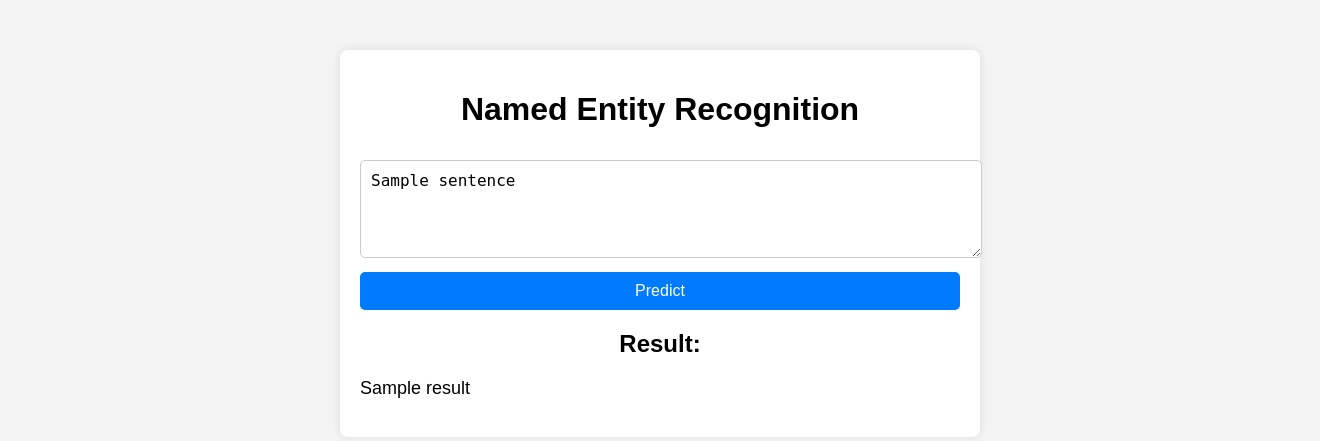
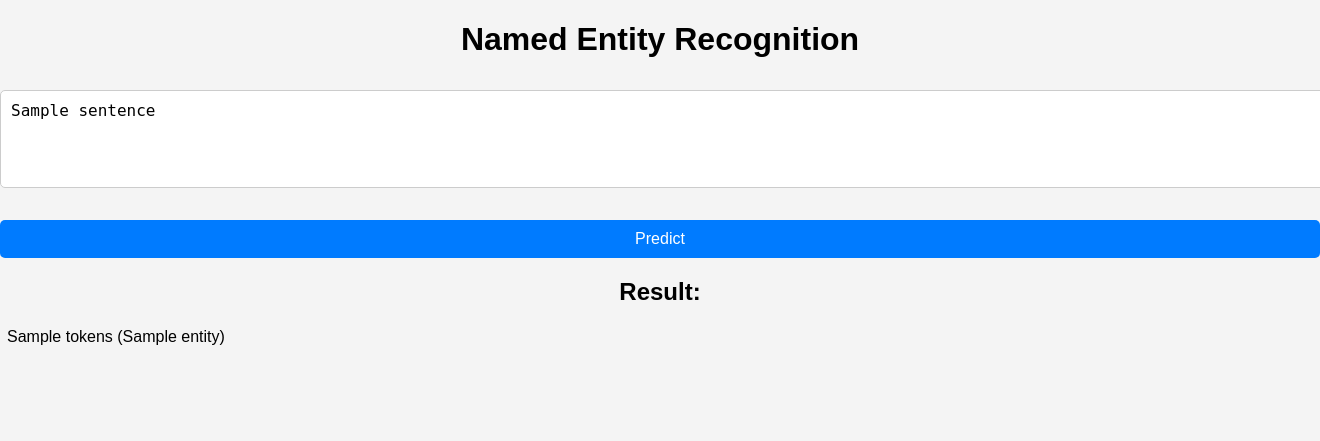
Before and after one commit to alexandervo/NER, a Flask app: template templates/index.html in a window 1320 px wide; the page is wider, and only the part inside the window is pictured. Shown: the top 441 px of that part. Run offline with Flask 3, Linux system fonts and the light colour scheme; the template is opened without the code that fills it: most values are stand-ins (such as "Sample title", 1, 10 or a date in 2020).

Commit message:
edit app.py

```diff
--- a/app.py
+++ b/app.py
@@ -18,13 +18,12 @@ def get_key_by_value(d, value):
 
 def predict_entities(sentence):
     label_map = {
-        'EVENT': 0, 'IP': 1, 'O': 2, 'PERSON': 3, 'LOCATION': 4,
-        'URL': 5, 'ORGANIZATION': 6, 'SKILL': 7, 'MISCELLANEOUS': 8,
-        'EMAIL': 9, 'DATETIME': 10, 'PRODUCT': 11, 'PHONENUMBER': 12,
-        'QUANTITY': 13, 'ADDRESS': 14, 'PERSONTYPE': 15
+        0: 'EVENT', 1: 'IP', 2: 'O', 3: 'PERSON', 4: 'LOCATION',
+        5: 'URL', 6: 'ORGANIZATION', 7: 'SKILL', 8: 'MISCELLANEOUS',
+        9: 'EMAIL', 10: 'DATETIME', 11: 'PRODUCT', 12: 'PHONENUMBER',
+        13: 'QUANTITY', 14: 'ADDRESS', 15: 'PERSONTYPE'
     }
 
-    # label_map = {'O': 0, 'IP': 1, 'EVENT': 2, 'PERSON': 3, 'LOCATION': 4, 'URL': 5, 'ORGANIZATION': 6, 'SKILL': 7, 'MISCELLANEOUS': 8, 'EMAIL': 9, 'DATETIME': 10, 'PRODUCT': 11, 'PHONENUMBER': 12, 'QUANTITY': 13, 'ADDRESS': 14, 'PERSONTYPE': 15}
     with torch.no_grad():  # Disable gradient calculation for prediction
         # Preprocess the sentence
         encoded_sentence = tokenizer(sentence, return_tensors="pt")
@@ -39,51 +38,40 @@ def predict_entities(sentence):
         tokens = tokenizer.convert_ids_to_tokens(input_ids.squeeze(0))
         predicted_entities = []
 
+        current_entity = None
+        current_tokens = []
+
         for token_index, label_tensor in enumerate(predicted_labels[0]):
             label = label_tensor.item()
-            entity_type = get_key_by_value(label_map, label)
+            entity_type = label_map[label]
             token = tokens[token_index]
 
             if token not in ['[CLS]', '[SEP]']:
-                predicted_entities.append({"token": token, "entity_type": entity_type})
+                if current_entity == entity_type:
+                    current_tokens.append(token.replace('##', ''))
+                else:
+                    if current_entity:
+                        predicted_entities.append({
+                            "entity": current_entity,
+                            "tokens": " ".join(current_tokens)
+                        })
+                    current_entity = entity_type
+                    current_tokens = [token.replace('##', '')]
 
-        s = ""
-        current_entity_type = None
+        if current_entity:
+            predicted_entities.append({
+                "entity": current_entity,
+                "tokens": " ".join(current_tokens)
+            })
 
-        for entity in predicted_entities:
-            token = entity.get("token")
-            entity_type = entity.get("entity_type")
-
-            if current_entity_type is None or entity_type != current_entity_type:
-                if current_entity_type and current_entity_type != 'O':
-                    s += f" ({current_entity_type})"
-                if token:
-                    if token not in [',', '.', '!', '?', ':', ';']:
-                        s += " " + token
-                    else:
-                        s += token
-                current_entity_type = entity_type
-            else:
-                if token:
-                    if token not in [',', '.', '!', '?', ':', ';']:
-                        s += " " + token
-                    else:
-                        s += token
-
-        if current_entity_type and current_entity_type != 'O':
-            s += f" ({current_entity_type})"
-
-        # Remove subword markers
-        text = re.sub(r" ##", "", s)
-        return text.strip()
-
+        return predicted_entities
 @app.route('/', methods=['GET', 'POST'])
 def index():
     if request.method == 'POST':
         sentence = request.form['sentence']
-        result = predict_entities(sentence)
-        return render_template('index.html', result=result, sentence=sentence)
-    return render_template('index.html', result=None)
+        entities = predict_entities(sentence)
+        return render_template('index.html', entities=entities, sentence=sentence)
+    return render_template('index.html', entities=[])
 
 if __name__ == '__main__':
     app.run(debug=True)
--- a/static/styles.css
+++ b/static/styles.css
@@ -60,7 +60,7 @@ p {
     margin: 0 2px;
     padding: 2px 5px;
     border-radius: 4px;
-    background-color: #ff0;
+    background-color: transparent;
 }
 
 .entity .label {
--- a/templates/index.html
+++ b/templates/index.html
@@ -5,20 +5,28 @@
     <meta name="viewport" content="width=device-width, initial-scale=1.0">
     <title>NER Web App</title>
     <link rel="stylesheet" href="{{ url_for('static', filename='styles.css') }}">
+    <script src="{{ url_for('static', filename='script.js') }}" defer></script>
 </head>
 <body>
-    <div class="container">
-        <h1>Named Entity Recognition</h1>
-        <form method="POST">
-            <textarea name="sentence" rows="4" cols="50" placeholder="Enter a sentence...">{{ sentence }}</textarea><br>
-            <button type="submit">Predict</button>
-        </form>
-        {% if result %}
-            <h2>Result:</h2>
-            <p id="result">
-                {{ result }}
-            </p>
-        {% endif %}
+    <h1>Named Entity Recognition</h1>
+    <form method="post">
+        <textarea name="sentence" rows="4" cols="50">{{ sentence }}</textarea>
+        <br><br>
+        <button type="submit">Predict</button>
+    </form>
+    <h2>Result:</h2>
+    <div>
+        {% for entity in entities %}
+            {% if entity.entity != 'O' %}
+                <span class="entity {{ entity.entity }}">
+                    {{ entity.tokens }} ({{ entity.entity }})
+                </span>
+            {% else %}
+                <span class="entity">
+                    {{ entity.tokens }}
+                </span>
+            {% endif %}
+        {% endfor %}
     </div>
 </body>
 </html>
```
Also changed, not shown: other parts of static/styles.css (+16 -7 lines).
